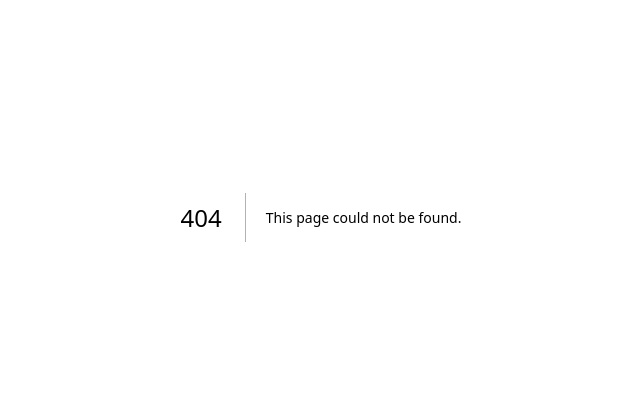
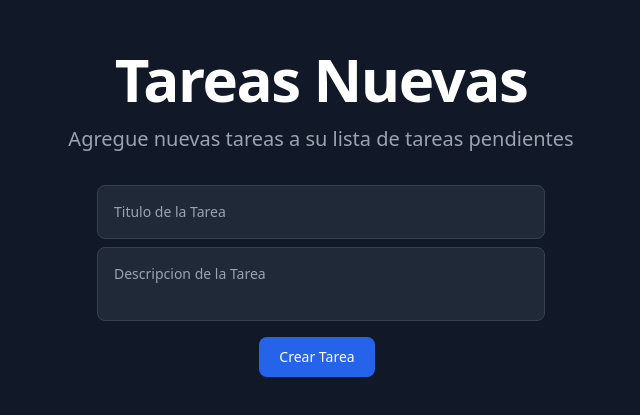
Before and after one commit to dejeloper/zaiko, a Next.js app: page /tasks/new in a window 1280 px wide. Before the commit this address had no page. Shown: the part 183-598 px from the top of the page, without its empty margins (319-959 px from the left). Built offline with nearby package versions, Linux system fonts and the light colour scheme.

Commit message:
Add Create Task form

```diff
--- /dev/null
+++ b/src/app/tasks/new/page.tsx
@@ -0,0 +1,50 @@
+"use client";
+import axios from "axios";
+import { useRouter } from "next/navigation";
+import { useForm } from "react-hook-form";
+
+function NewTask() {
+  const { handleSubmit, register } = useForm();
+  const router = useRouter();
+
+  const onSubmit = handleSubmit(async (data) => {
+    const res = await axios.post("/api/tasks", data);
+    router.push("/tasks");
+  });
+
+  return (
+    <main className="flex justify-center items-center min-h-screen w-full bg-gray-900">
+      <section className="py-8 px-4 mx-auto max-w-screen-xl text-center lg:py-16">
+        <h1 className="mb-4 text-4xl font-extrabold tracking-tight leading-none md:text-5xl lg:text-6xl text-white">
+          Tareas Nuevas
+        </h1>
+        <p className="mb-8 text-lg font-normal lg:text-xl sm:px-16 lg:px-48  text-gray-400">
+          Agregue nuevas tareas a su lista de tareas pendientes
+        </p>
+
+        <form onSubmit={onSubmit} className="w-full max-w-md mx-auto">
+          <input
+            type="text"
+            placeholder="Titulo de la Tarea"
+            className="block w-full mb-2 p-4 text-sm border rounded-lg bg-gray-800 border-gray-700 placeholder-gray-400 text-white  focus:ring-blue-500 focus:border-blue-500"
+            {...register("title")}
+          />
+
+          <textarea
+            className="block w-full mt-2 p-4 text-sm border rounded-lg bg-gray-800 border-gray-700 placeholder-gray-400 text-white  focus:ring-blue-500 focus:border-blue-500 resize-none"
+            placeholder="Descripcion de la Tarea"
+            {...register("description")}
+          ></textarea>
+          <button
+            type="submit"
+            className="text-white mt-4 focus:ring-4 font-medium rounded-lg text-sm px-5 py-2.5 mr-2 mb-2 bg-blue-600 hover:bg-blue-700 focus:outline-none focus:ring-blue-800"
+          >
+            Crear Tarea
+          </button>
+        </form>
+      </section>
+    </main>
+  );
+}
+
+export default NewTask;
```
